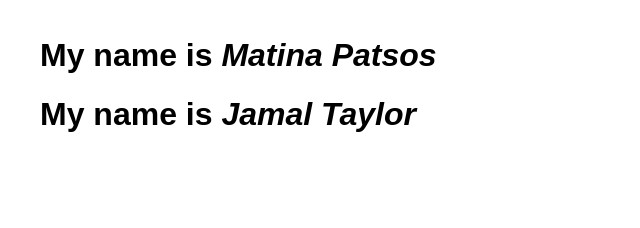
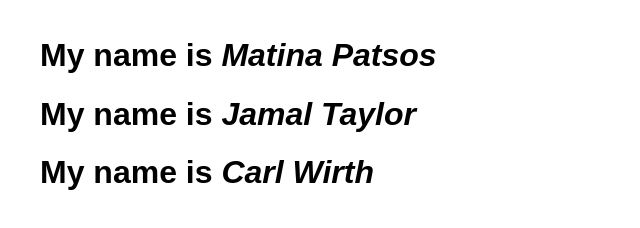
Before and after one commit to vyaskruti89/JavaScriptFundamentals2019, a website: page exercises/01-git-intro/01-git-intro.html in a window 1280 px wide. Shown: the whole page, without its empty margins (0-640 px from the left). Drawn offline with nearby package versions, Linux system fonts and the light colour scheme.

Commit message:
added Carl's Name

```diff
--- a/exercises/01-git-intro/01-git-intro.html
+++ b/exercises/01-git-intro/01-git-intro.html
@@ -1,6 +1,7 @@
 <!DOCTYPE html>
 
 <html lang="en">
+
 <head>
     <meta charset="utf-8" />
     <meta name="viewport" content="width=device-width, initial-scale=1.0" />
@@ -9,10 +10,7 @@
     <meta name="description" content="My First Git Exercise" />
     <meta name="author" content="AlbanyCanCode" />
 
-    <link
-      rel="stylesheet"
-      href="https://necolas.github.io/normalize.css/8.0.0/normalize.css"
-    />
+    <link rel="stylesheet" href="https://necolas.github.io/normalize.css/8.0.0/normalize.css" />
 
     <style>
         html,
@@ -33,6 +31,9 @@
         <!-- Put your name here -->
         <h1>My name is <em>Matina Patsos</em></h1>
         <h1>My name is <em>Jamal Taylor</em></h1>
+        <h1>My name is <em>Carl Wirth</em></h1>
+
     </div>
 </body>
+
 </html>
```
Lines whose indentation alone changed are shown as unchanged.
